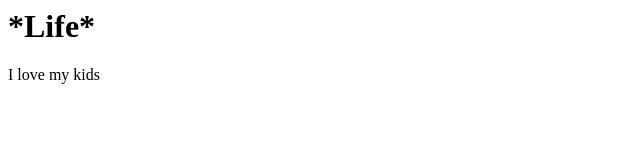
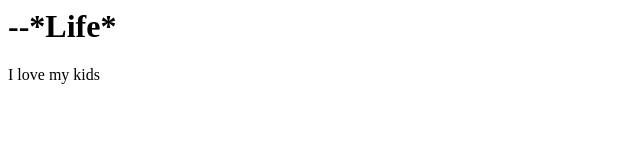
Before and after one commit to parasure/demo, a plain HTML site: page index.html in a window 1280 px wide. Shown: the whole page, without its empty margins (0-640 px from the left). Drawn offline with Linux system fonts and the light colour scheme.

Commit message:
added --

```diff
--- a/index.html
+++ b/index.html
@@ -1,5 +1,5 @@
 <html>
 <title>This is our website</title>
-<h1> *Life* </h1>
+<h1> --*Life* </h1>
 <p> I love my kids </p>
 </html>
```
